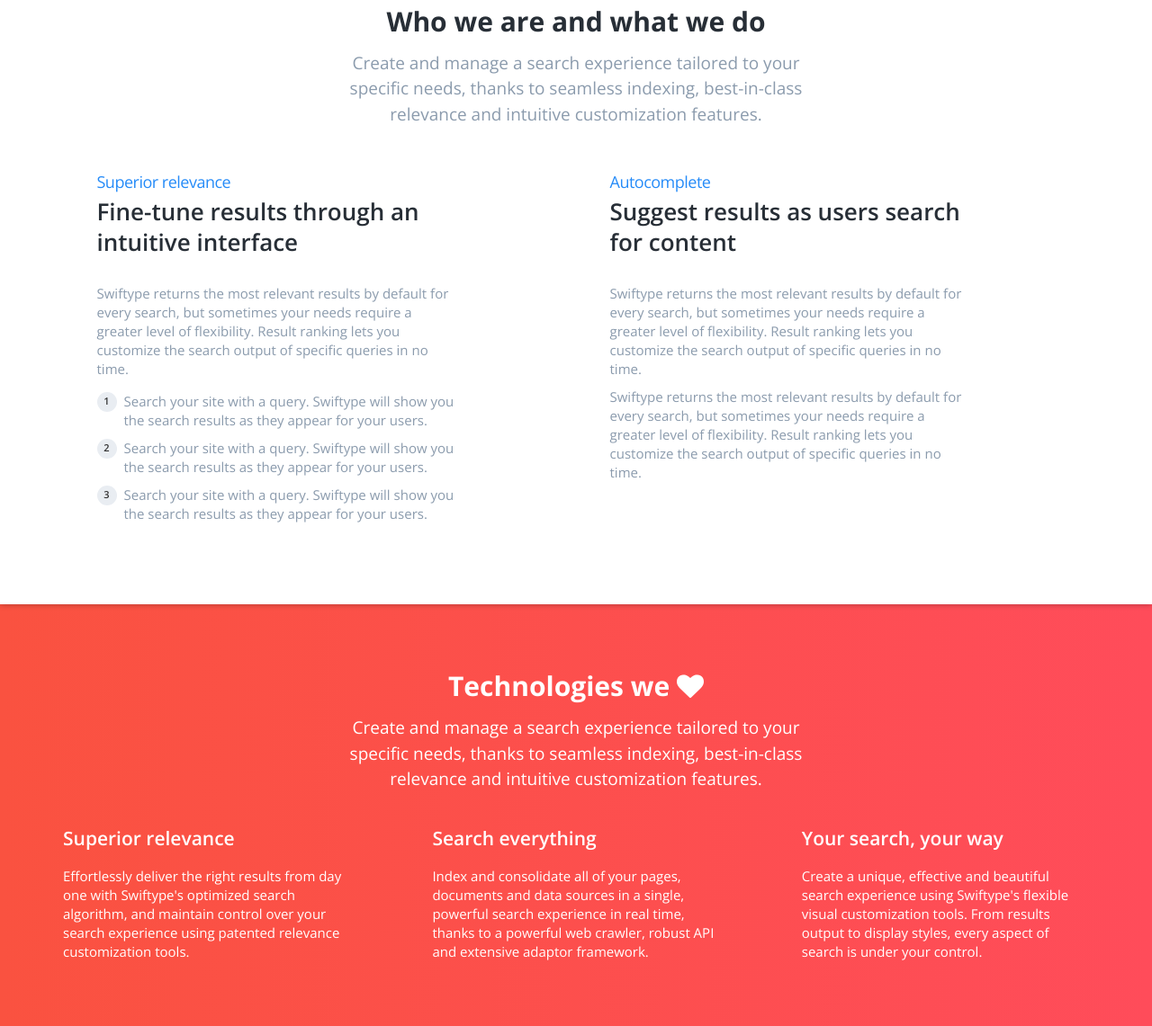
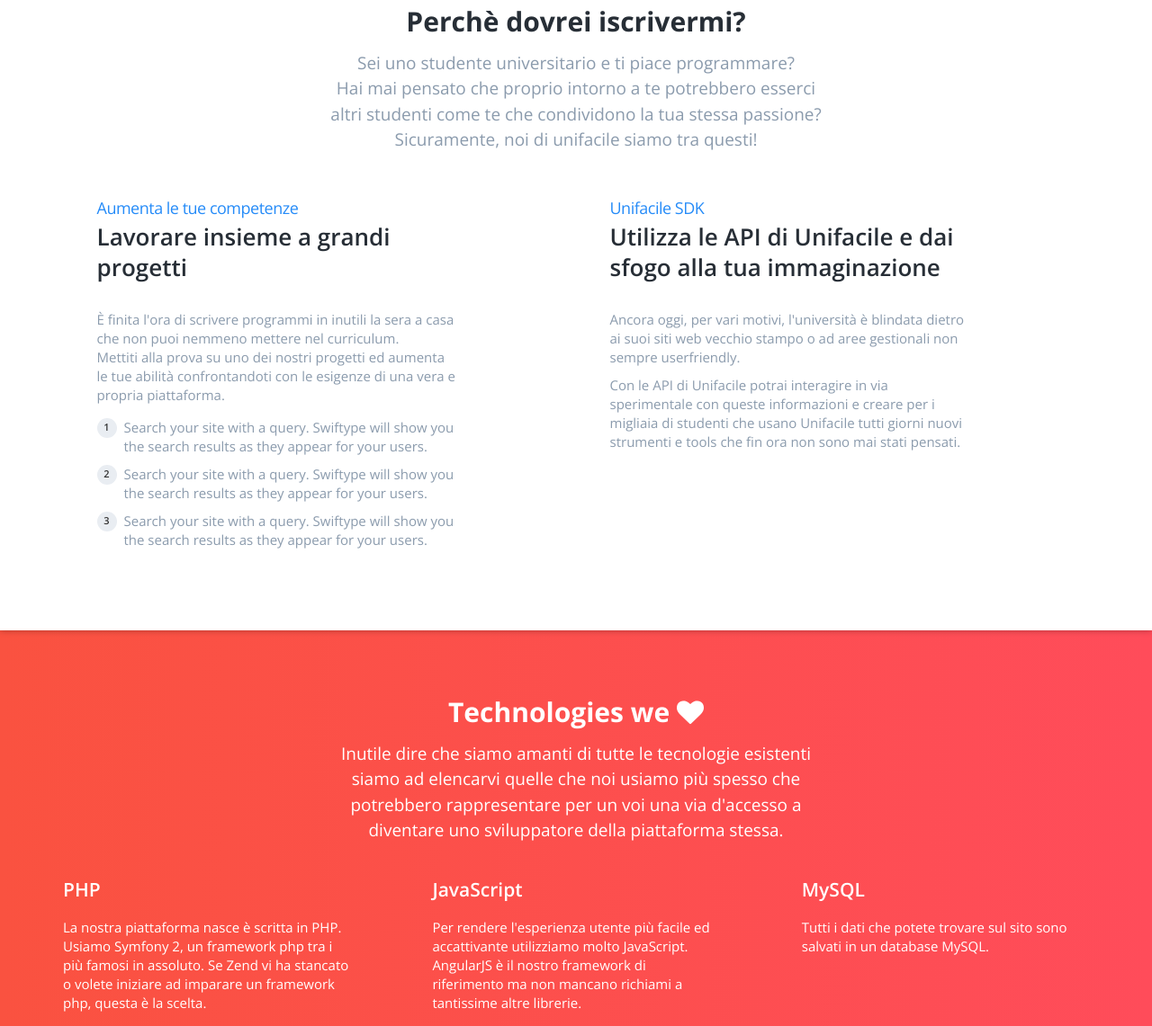
Before and after one commit to unifacile/unifacile.github.io, a plain HTML site: page index.html in a window 1280 px wide. Shown: the part 831-1972 px from the top of the page at 90% size. Drawn offline with nearby package versions, Linux system fonts and the light colour scheme.

Commit message:
Rimosso dummy text

```diff
--- a/index.html
+++ b/index.html
@@ -30,9 +30,9 @@
                     <!--<a href="#" class="btn btn-uf btn-uf-red login-mobile">Visita Unifacile</a>-->
                     <div class="visible-xs-block clearfix"></div>
                     <nav class="navigation">
-                        <a href="#" class="assistenza" target="_blank">Blog</a>
+                        <a href="http://blog.unifacile.it" class="assistenza" target="_blank">Blog</a>
                         <a href="#" class="assistenza" target="_blank">Assistenza</a>
-                        <a href="#" class="btn btn-uf btn-uf-red login-desktop">Visita
+                        <a href="http://www.unifacile.it" class="btn btn-uf btn-uf-red login-desktop">Visita
                             Unifacile</a>
                         <div class="clearfix"></div>
                     </nav>
@@ -40,11 +40,11 @@
                 </div>
             </header>
             <div class="container">
-                <div class="top-title">Unisciti alla famiglia di sviluppatori</div>
-                <div class="top-description">Lorem ipsum dolor sit amet, consectetur adipiscing elit. Cras accumsan
-                    rutrum dictum. Nunc volutpat egestas ante non efficitur. Sed pellentesque vulputate scelerisque. Sed
-                    nec fringilla nunc. Morbi sollicitudin at nibh dignissim vestibulum. Praesent et est diam. Proin vel
-                    pellentesque ex.
+                <div class="top-title">&lt;?php echo "Welcome!"; ?&gt;</div>
+                <div class="top-description">
+                	Entra nella comunit&agrave; di sviluppatori Unifacile.
+                	Unifacile &egrave; nato da un piccolissimo gruppo di studenti con una forta passione per l'informatica,
+                	quello che ora vogliamo fare è creare all'interno dell'universit&agrave; una comunit&agrave; di studenti sviluppatori che possano crescere insieme e lavorare su progetti condivisi.
                 </div>
                 <img src="img/home-hero-image.png" class="hero-image">
             </div>
@@ -52,21 +52,26 @@
 
         <section class="homepage-section who-we-are">
             <div class="container">
-                <div class="section-title">Who we are and what we do</div>
-                <div class="section-description">Create and manage a search experience tailored to your specific needs,
-                    thanks to seamless indexing, best-in-class relevance and intuitive customization features.
+                <div class="section-title">Perch&egrave; dovrei iscrivermi?</div>
+                <div class="section-description">
+                	Sei uno studente universitario e ti piace programmare?
+                	<br>Hai mai pensato che proprio intorno a te potrebbero esserci altri studenti come te
+                	che condividono la tua stessa passione?
+                	<br>
+                	Sicuramente, noi di unifacile siamo tra questi!
                 </div>
                 <div class="col-md-5">
                     <div class="feature">
                         <header class="feature-header">
-                            <h3>Superior relevance</h3>
-                            <p>Fine-tune results through an intuitive interface</p>
+                            <h3>Aumenta le tue competenze</h3>
+                            <p>Lavorare insieme a grandi progetti</p>
                         </header>
-                        <p>Swiftype returns the most relevant results by default for every search, but sometimes your
-                            needs
-                            require a greater level of flexibility. Result ranking lets you customize the search output
-                            of
-                            specific queries in no time.</p>
+                        <p>
+                        &Egrave; finita l'ora di scrivere programmi in inutili la sera a casa che non puoi nemmeno mettere nel curriculum.
+                        <br>
+                        Mettiti alla prova su uno dei nostri progetti ed aumenta le tue abilit&agrave; confrontandoti con
+                        le esigenze di una vera e propria piattaforma.
+                        </p>
                         <div class="step-container">
                             <div class="step">
                                 <p>Search your site with a query. Swiftype will show you the search results as they
@@ -86,20 +91,16 @@
                 <div class="col-md-7">
                     <div class="feature">
                         <header class="feature-header">
-                            <h3>Autocomplete</h3>
-                            <p>Suggest results as users search for content</p>
+                            <h3>Unifacile SDK</h3>
+                            <p>
+                            	Utilizza le API di Unifacile e dai sfogo alla tua immaginazione
+                            </p>
                         </header>
-                        <p>Swiftype returns the most relevant results by default for every search, but sometimes your
-                            needs
-                            require a greater level of flexibility. Result ranking lets you customize the search output
-                            of
-                            specific queries in no time.
+                        <p>
+                        Ancora oggi, per vari motivi, l'universit&agrave; &egrave; blindata dietro ai suoi siti web vecchio stampo o ad aree gestionali non sempre userfriendly.
                         </p>
-                        <p>Swiftype returns the most relevant results by default for every search, but sometimes your
-                            needs
-                            require a greater level of flexibility. Result ranking lets you customize the search output
-                            of
-                            specific queries in no time.
+                        <p>
+                        Con le API di Unifacile potrai interagire in via sperimentale con queste informazioni e creare per i migliaia di studenti che usano Unifacile tutti giorni nuovi strumenti e tools che fin ora non sono mai stati pensati.
                         </p>
                     </div>
                 </div>
@@ -108,27 +109,32 @@
         <section class="homepage-section technologies">
             <div class="container">
                 <div class="section-title">Technologies we <i class="fa fa-heart"></i></div>
-                <div class="section-description">Create and manage a search experience tailored to your specific needs,
-                    thanks to seamless indexing, best-in-class relevance and intuitive customization features.
+                <div class="section-description">
+                	Inutile dire che siamo amanti di tutte le tecnologie esistenti siamo ad elencarvi quelle che
+                	noi usiamo più spesso che potrebbero rappresentare per un voi una via d'accesso a diventare
+                	uno sviluppatore della piattaforma stessa.
+
                 </div>
                 <div class="points">
                     <div class="point">
-                        <h3>Superior relevance</h3>
-                        <p>Effortlessly deliver the right results from day one with Swiftype's optimized search
-                            algorithm, and maintain control over your search experience using patented relevance
-                            customization tools.</p>
+                        <h3>PHP</h3>
+                        <p>
+                        La nostra piattaforma nasce &egrave; scritta in PHP.
+                        Usiamo Symfony 2, un framework php tra i pi&ugrave; famosi in assoluto. Se Zend vi ha stancato o volete iniziare ad imparare un framework php, questa &egrave; la scelta.
+                        </p>
                     </div>
                     <div class="point">
-                        <h3>Search everything</h3>
-                        <p>Index and consolidate all of your pages, documents and data sources in a single, powerful
-                            search&nbsp;experience in real time, thanks to a powerful web crawler, robust API and
-                            extensive adaptor framework.</p>
+                        <h3>JavaScript</h3>
+                        <p>
+                        	Per rendere l'esperienza utente pi&ugrave; facile ed accattivante utilizziamo molto JavaScript.
+                        	AngularJS è il nostro framework di riferimento ma non mancano richiami a tantissime altre librerie.
+                        </p>
                     </div>
                     <div class="point">
-                        <h3>Your search, your way</h3>
-                        <p>Create a unique, effective and beautiful search experience using Swiftype's flexible visual
-                            customization&nbsp;tools. From results output to display styles, every aspect of search is
-                            under your control.</p>
+                        <h3>MySQL</h3>
+                        <p>
+                        	Tutti i dati che potete trovare sul sito sono salvati in un database MySQL.
+                        </p>
                     </div>
                 </div>
             </div>
```
